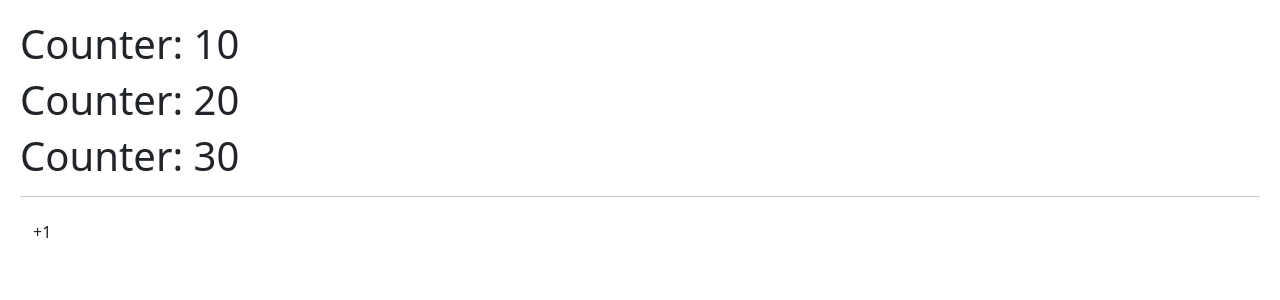
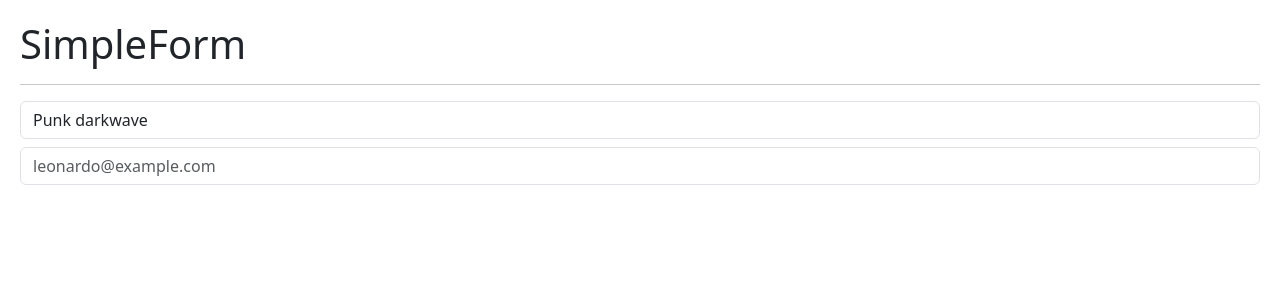
Before and after one commit to Leonardo-Robot-PostRock/HooksApp, a React (Vite) app: page / in a window 1280 px wide. Shown: the top 300 px of the page. Built offline with nearby package versions, Linux system fonts and the light colour scheme.

Commit message:
use effect en simple form

```diff
--- a/src/main.jsx
+++ b/src/main.jsx
@@ -2,10 +2,12 @@ import React from 'react'
 import ReactDOM from 'react-dom/client'
 import './index.css'
 // import HooksApp from './HooksApp'
-import { CounterApp } from './01-useState/CounterApp'
+// import { CounterApp } from './01-useState/CounterApp'
+// import { CounterWithCustomHook } from './01-useState/CounterWithCustomHook'
+import { SimpleForm } from './useEffect/SimpleForm'
 
 ReactDOM.createRoot(document.getElementById('root')).render(
   <React.StrictMode>
-    <CounterApp />
+    <SimpleForm />
   </React.StrictMode>,
 )
--- a/src/useEffect/SimpleForm.jsx
+++ b/src/useEffect/SimpleForm.jsx
@@ -0,0 +1,50 @@
+import React, { useEffect, useState } from 'react';
+
+export const SimpleForm = () => {
+  const [formState, setFormState] = useState({
+    username: 'Punk darkwave',
+    mail: 'punk@example.com'
+  });
+
+  const { username, email } = formState;
+
+  const onInputChange = ({ target }) => {
+    const { name, value } = target;
+    setFormState({
+      ...formState,
+      [name]: value
+    });
+  };
+
+  useEffect(() => {
+    console.log('useEffect called');
+
+    return () => {
+
+    }
+  }, [])
+
+
+  return (
+    <>
+      <h1>SimpleForm</h1>
+      <hr />
+      <input
+        type="text"
+        className="form-control"
+        placeholder="Username"
+        name="username"
+        value={username}
+        onChange={onInputChange}
+      />
+      <input
+        type="text"
+        className="form-control mt-2"
+        placeholder="leonardo@example.com"
+        name="email"
+        value={email}
+        onChange={onInputChange}
+      />
+    </>
+  );
+};
```
